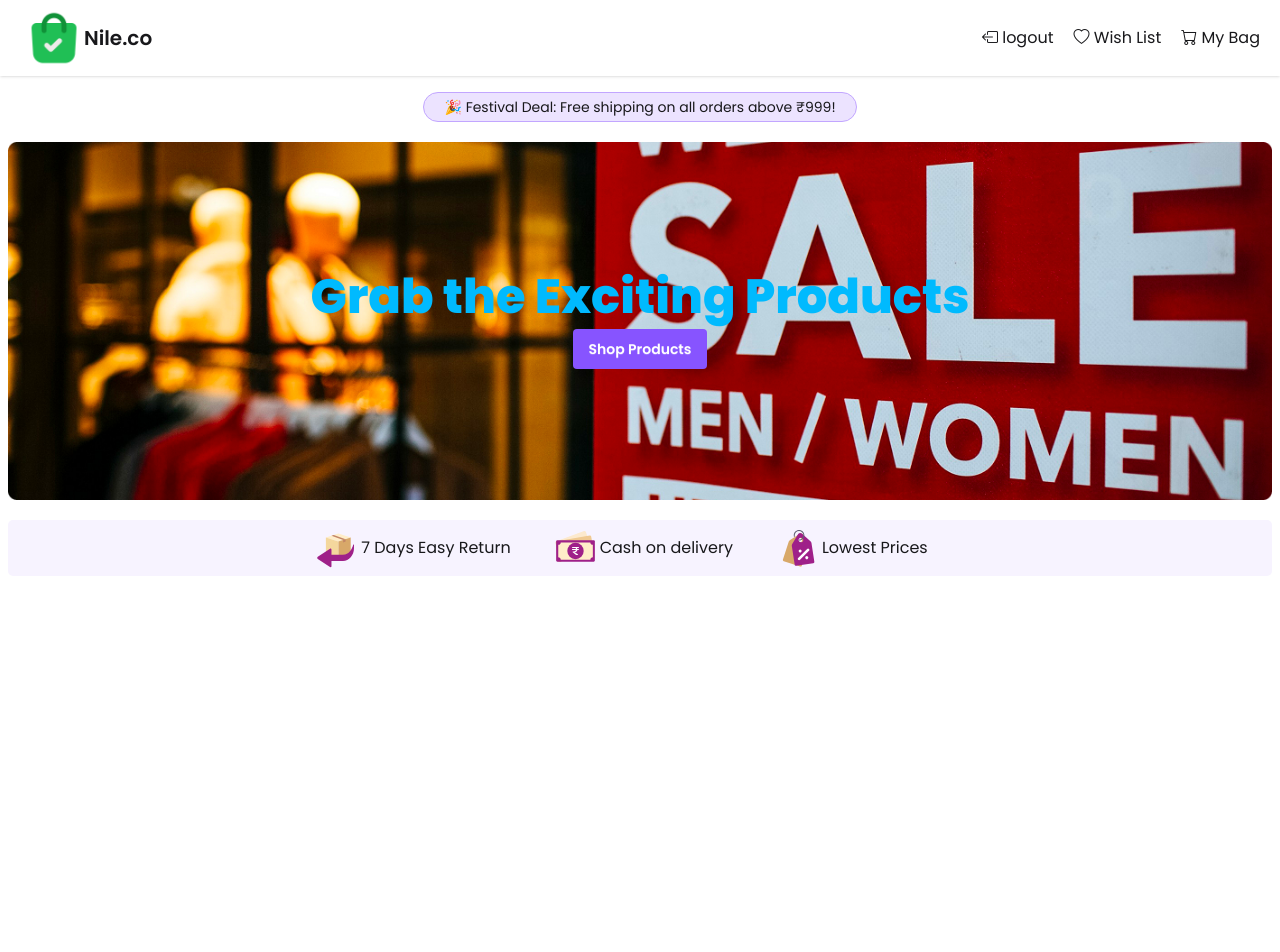
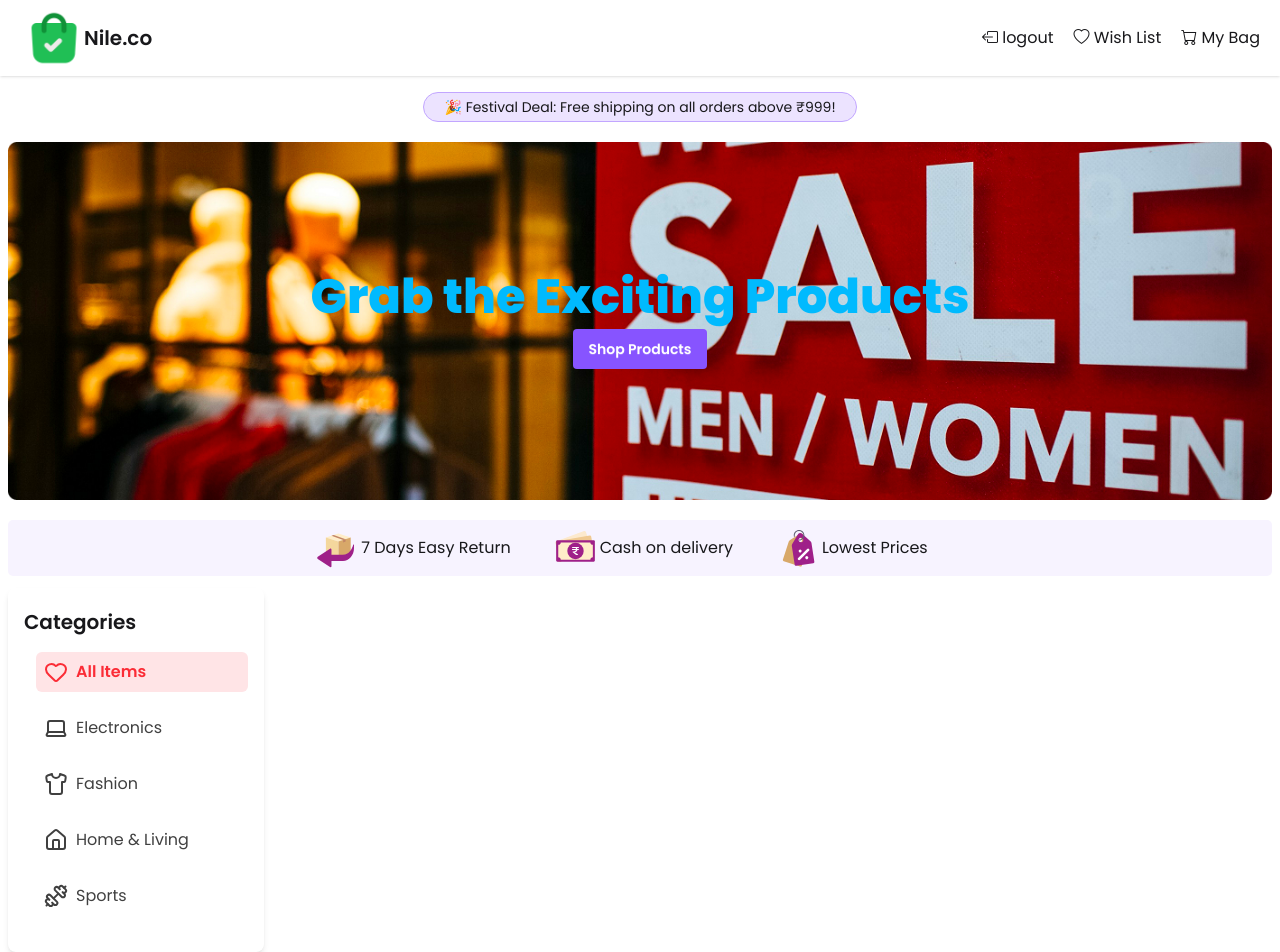
Before and after one commit to Jayavel2005/shopper.co, a React (Vite) app: page / in a window 1280 px wide. Shown: the top 952 px of the page. Before the commit the page ends 800 px from the top, so only its background shows below. Built offline with nearby package versions, Linux system fonts and the light colour scheme.

Commit message:
WishList functionalitu added

```diff
--- a/src/App.jsx
+++ b/src/App.jsx
@@ -1,12 +1,12 @@
 import React, { useState } from 'react'
-import SignUp from './assets/Components/SignUp/SignUp'
-import Login from './assets/Components/Login/Login'
 import Navbar from './assets/Components/Navbar/Navbar'
 import 'bootstrap-icons/font/bootstrap-icons.css';
+import WishList from './assets/Components/WishList/WishList';
+import WishListContextProvider from './assets/Context/WishListContext';
 import Home from './assets/Components/Home/Home';
-import ProductCard from './assets/Components/SubComponents/ProductCard/ProductCard';
 import ProductsList from './assets/Components/ProductsList/ProductsList';
-import ProductDetails from './assets/Components/ProductDetails/ProductDetails';
+
+
 
 const App = () => {
 
@@ -17,8 +17,11 @@ const App = () => {
     <div>
       <Navbar />
       <section className='px-2 my-4'>
-        {activePage === 'home' && <Home onNavigate={() => setActivePage("products")}/>}
-        {activePage === 'products' && <ProductsList onBack={() => setActivePage("home")} />}
+        {activePage === 'home' && <Home onNavigate={() => setActivePage("products")} />}
+        <WishListContextProvider>
+          {activePage === 'products' && <ProductsList onBack={() => setActivePage("home")} />}
+          <WishList />
+        </WishListContextProvider>
 
       </section>
     </div>
--- a/src/assets/Components/Navbar/Navbar.jsx
+++ b/src/assets/Components/Navbar/Navbar.jsx
@@ -1,6 +1,6 @@
 import React from 'react'
 import logo from "../../images/Icons/shopping-bag.png"
-const Navbar = ({ onNavigate }) => {
+const Navbar = () => {
     return (
         <nav className='shadow p-2 px-5 flex items-center justify-between'>
             <div className='inline-flex items-center justify-center  px-1'>
--- a/src/assets/Components/ProductsList/ProductsList.jsx
+++ b/src/assets/Components/ProductsList/ProductsList.jsx
@@ -1,8 +1,9 @@
-import React, { useState } from 'react';
+import React, { useContext, useState } from 'react';
 import ProductCard from '../SubComponents/ProductCard/ProductCard';
 import products from '../../data/products';
 import { ToastContainer, toast } from 'react-toastify';
 import ProductDetails from '../ProductDetails/ProductDetails';
+import { WishListContext } from '../../Context/WishListContext';
 
 const ProductsList = ({ onBack }) => {
     const categories = [
@@ -17,7 +18,9 @@ const ProductsList = ({ onBack }) => {
 
     const [selectedCategory, setSelectedCategory] = useState(products);
     const [activeCategory, setActiveCategory] = useState("All");
-    const [wishlist, setWishlist] = useState([])
+
+    const { wishList } = useContext(WishListContext);
+    console.log({wishList});
 
 
 
@@ -32,30 +35,30 @@ const ProductsList = ({ onBack }) => {
         }
     };
 
-    const toggleWishList = (product) => {
-        const isWishListed = wishlist.find(item => item.id === product.id);
-        if (isWishListed) {
-            setWishlist(wishlist.filter(item => item.id !== product.id))
-            toast.info("Product is removed to My Wishlist")
+    // const toggleWishList = (product) => {
+    //     const isWishListed = wishlist.find(item => item.id === product.id);
+    //     if (isWishListed) {
+    //         setWishlist(wishlist.filter(item => item.id !== product.id))
+    //         toast.info("Product is removed to My Wishlist")
 
 
-        } else {
-            setWishlist([...wishlist, product])
-            toast.info("Product is added to My Wishlist")
+    //     } else {
+    //         setWishlist([...wishlist, product])
+    //         toast.info("Product is added to My Wishlist")
 
 
-        }
-    };
+    //     }
+    // };
     const [selecetdProduct, setSelectedProduct] = useState(null);
 
 
-    console.log(wishlist);
+    // console.log(wishlist);
     console.log(selecetdProduct);
 
 
     return (
         <section>
-            {selecetdProduct ? <ProductDetails selectedProductdetail={selecetdProduct} removeSeletecdProduct={() => setSelectedProduct(null)}/> : <>
+            {selecetdProduct ? <ProductDetails selectedProductdetail={selecetdProduct} removeSeletecdProduct={() => setSelectedProduct(null)} /> : <>
                 <button className='flex items-center gap-1 p-1 text-[#8754ff] cursor-pointer' onClick={onBack}><i className="bi bi-arrow-left-circle-fill text-xl"></i> Back to home</button>
                 <div>
                     <p className='text-center text-3xl my-2 font-semibold text-[#28262C] underline underline-offset-3 decoration-[#8754ff]'>
@@ -77,7 +80,7 @@ const ProductsList = ({ onBack }) => {
                 </div>
                 <div className='grid lg:grid-cols-4 md:grid-cols-3 sm:grid-cols-1 gap-6'>
                     {selectedCategory.map((product, index) => (
-                        <ProductCard key={index} product={product} AddToWishList={toggleWishList} isWishListed={wishlist.some(item => item.id === product.id)} setProductDetails={() => setSelectedProduct(product)} />
+                        <ProductCard key={index} product={product} setProductDetails={() => setSelectedProduct(product)} />
                     ))}
                 </div>
                 <ToastContainer /></>}
--- a/src/assets/Components/SubComponents/ProductCard/ProductCard.jsx
+++ b/src/assets/Components/SubComponents/ProductCard/ProductCard.jsx
@@ -1,15 +1,22 @@
-import React from 'react'
+import React, { useContext } from 'react'
+import { WishListContext } from '../../../Context/WishListContext';
 
 
-const ProductCard = ({ product, AddToWishList, isWishListed, setProductDetails }) => {
+const ProductCard = ({ product, setProductDetails }) => {
+
+    const { addToWishList, removeFromWishList, wishList, isWishListed } = useContext(WishListContext);
+
+
+
+
     return (
         <div className='shadow rounded-[5px] cursor-pointer ' >
 
             <div className='p-2 relative flex justify-center items-end' >
                 <img src={`${product.image}`} alt="product Name" className='rounded-[5px] w-full' onClick={setProductDetails} />
                 <div className='flex gap-3 absolute bottom-5'>
-                    <div className="w-10 h-10 bg-white rounded-full flex items-center justify-center" onClick={() => AddToWishList(product)}>
-                        <i className={`${isWishListed ? 'bi bi-heart-fill text-red-600' : 'bi bi-heart'}`}></i>
+                    <div className="w-10 h-10 bg-white rounded-full flex items-center justify-center" onClick={() => addToWishList(product)}>
+                        <i className={`${wishList.some((item) => item.id === product.id) ? 'bi bi-heart-fill' : 'bi bi-heart'}  text-red-600 `}></i>
                     </div>
                     <div className='tooltip w-10 h-10 bg-white rounded-full flex items-center justify-center' >
                         <i className="bi bi-cart-plus text-xl"></i>
@@ -30,7 +37,7 @@ const ProductCard = ({ product, AddToWishList, isWishListed, setProductDetails }
                 <button className='p-2 bg-[#9565FF] text-white my-1 w-full rounded-[5px] cursor-pointer hover:bg-[#8754ff]'>Buy Now</button>
             </div>
 
-        </div>
+        </div >
     )
 }
 
--- /dev/null
+++ b/src/assets/Components/WishList/WishList.jsx
@@ -0,0 +1,141 @@
+import React, { useContext } from 'react'
+import { Heart, Laptop, Shirt, House, Dumbbell } from "lucide-react"
+import { WishListContext } from '../../Context/WishListContext'
+
+const WishList = () => {
+
+    const { wishList } = useContext(WishListContext);
+
+    console.log(wishList);
+
+
+    // const products = [
+    //     {
+    //         id: 1,
+    //         name: "Wireless Earbuds",
+    //         category: "Electronics",
+    //         price: 1999,
+    //         stock: 20
+    //     },
+    //     {
+    //         id: 2,
+    //         name: "Smartphone Stand",
+    //         category: "Accessories",
+    //         price: 499,
+    //         stock: 50
+    //     },
+    //     {
+    //         id: 3,
+    //         name: "Bluetooth Speaker",
+    //         category: "Electronics",
+    //         price: 2499,
+    //         stock: 15
+    //     },
+    //     {
+    //         id: 4,
+    //         name: "Gaming Mouse",
+    //         category: "Computers",
+    //         price: 1299,
+    //         stock: 35
+    //     },
+    //     {
+    //         id: 5,
+    //         name: "Mechanical Keyboard",
+    //         category: "Computers",
+    //         price: 2999,
+    //         stock: 25
+    //     },
+    //     {
+    //         id: 6,
+    //         name: "Smart Watch",
+    //         category: "Wearables",
+    //         price: 3999,
+    //         stock: 18
+    //     },
+    //     {
+    //         id: 7,
+    //         name: "Portable Power Bank",
+    //         category: "Electronics",
+    //         price: 1499,
+    //         stock: 40
+    //     },
+    //     {
+    //         id: 8,
+    //         name: "USB-C Cable",
+    //         category: "Accessories",
+    //         price: 299,
+    //         stock: 100
+    //     },
+    //     {
+    //         id: 9,
+    //         name: "Laptop Cooling Pad",
+    //         category: "Computers",
+    //         price: 899,
+    //         stock: 22
+    //     },
+    //     {
+    //         id: 10,
+    //         name: "LED Desk Lamp",
+    //         category: "Home",
+    //         price: 1199,
+    //         stock: 30
+    //     }
+    // ];
+
+    return (
+        <div className=''>
+            <section className='flex gap-5 items-start'>
+
+                {/* Category section*/}
+                <div className='shadow-md px-4 py-5 rounded-lg w-64 sticky top-6'>
+                    <h3 className='font-semibold text-xl'>Categories</h3>
+                    <ul className='my-2 flex flex-col ms-3'>
+                        <li className='my-2 inline-flex gap-2 p-2 text-red-500 font-semibold rounded-md bg-rose-100'><Heart /> All Items </li>
+                        <li className='my-2 inline-flex gap-2 p-2 text-neutral-700 rounded-md'><Laptop /> Electronics</li>
+                        <li className='my-2 inline-flex gap-2 p-2 text-neutral-700 rounded-md'><Shirt /> Fashion</li>
+                        <li className='my-2 inline-flex gap-2 p-2 text-neutral-700 rounded-md'><House /> Home & Living</li>
+                        <li className='my-2 inline-flex gap-2 p-2 text-neutral-700 rounded-md'><Dumbbell /> Sports</li>
+                    </ul>
+                </div>
+
+
+
+                {/* Wishlist Items */}
+
+                <div className='p-3 rounded-lg'>
+                    {/* wishlist item card */}
+                    {wishList.map((product, index) => (
+                        <div className='shadow-md rounded-md p-2 flex gap-5 my-4 ' key={index}>
+
+                            <div>
+                                <img src={product.image} alt="" className='w-24 h-24 rounded-lg' />
+                            </div>
+
+                            <div>
+                                <h3 className='text-xl font-semibold'>{product.name}</h3>
+
+                                <p>{product.description}</p>
+
+                                <div className='flex items-center my-1 gap-1'>
+                                    <img src={`src/assets/images/StarRatings/rating-${product.rating * 10}.png`} alt="" className='w-20' />
+                                    <span className='text-xs'>({product.rating})</span>
+                                </div>
+                                <div className='inline-flex items-center justify-center gap-2'>
+
+                                    <span className='text-lg font-semibold'>₹{Math.floor(product.price - product.price * (15/100))}</span>
+                                    <del className='text-neutral-600 text-xs'>₹{product.price}</del>
+                                    <span className='bg-purple-300 text-xs px-2 py-1 rounded-full'>{product.offer}</span>
+                                </div>
+
+                            </div>
+                        </div>
+
+                    ))}
+                </div>
+
+            </section>
+        </div>
+    )
+}
+
+export default WishList
--- /dev/null
+++ b/src/assets/Context/WishListContext.jsx
@@ -0,0 +1,45 @@
+import { createContext, useEffect, useState } from "react";
+import products from "../data/products";
+
+export const WishListContext = createContext();
+
+const WishListContextProvider = (props) => {
+    const [wishList, setWishList] = useState(JSON.parse(localStorage.getItem("wishList")) || []);
+
+    const addToWishList = (product) => {
+        const isWhishListed = wishList.find(item => item.id === product.id)
+        if (isWhishListed) {
+            const updatedList = wishList.filter(item => item.id !== product.id)
+            setWishList(updatedList)
+            localStorage.setItem("wishList", JSON.stringify(updatedList))
+        } else {
+            setWishList([...wishList, product])
+
+
+        }
+    }
+
+    useEffect(() => {
+        localStorage.setItem("wishList", JSON.stringify(wishList))
+
+    }, [wishList])
+
+    const removeFromWishList = (product) => {
+        setWishList(wishList.filter(item => item.id !== product.id))
+        localStorage.setItem("wishList", JSON.stringify(wishList))
+    }
+
+
+    // (function isWishListed(product) {
+    //     wishList.some(item => item.id = product.id)
+    // })()
+
+
+    return (
+        <WishListContext.Provider value={{ wishList, addToWishList, removeFromWishList }}>
+            {props.children}
+        </WishListContext.Provider>
+    )
+}
+
+export default WishListContextProvider;
```
Also changed, not shown: src/assets/Components/ProductDetails/ProductDetails.jsx (+4 -4 lines), 1 other file (tests, documents, lock files or other folders).
